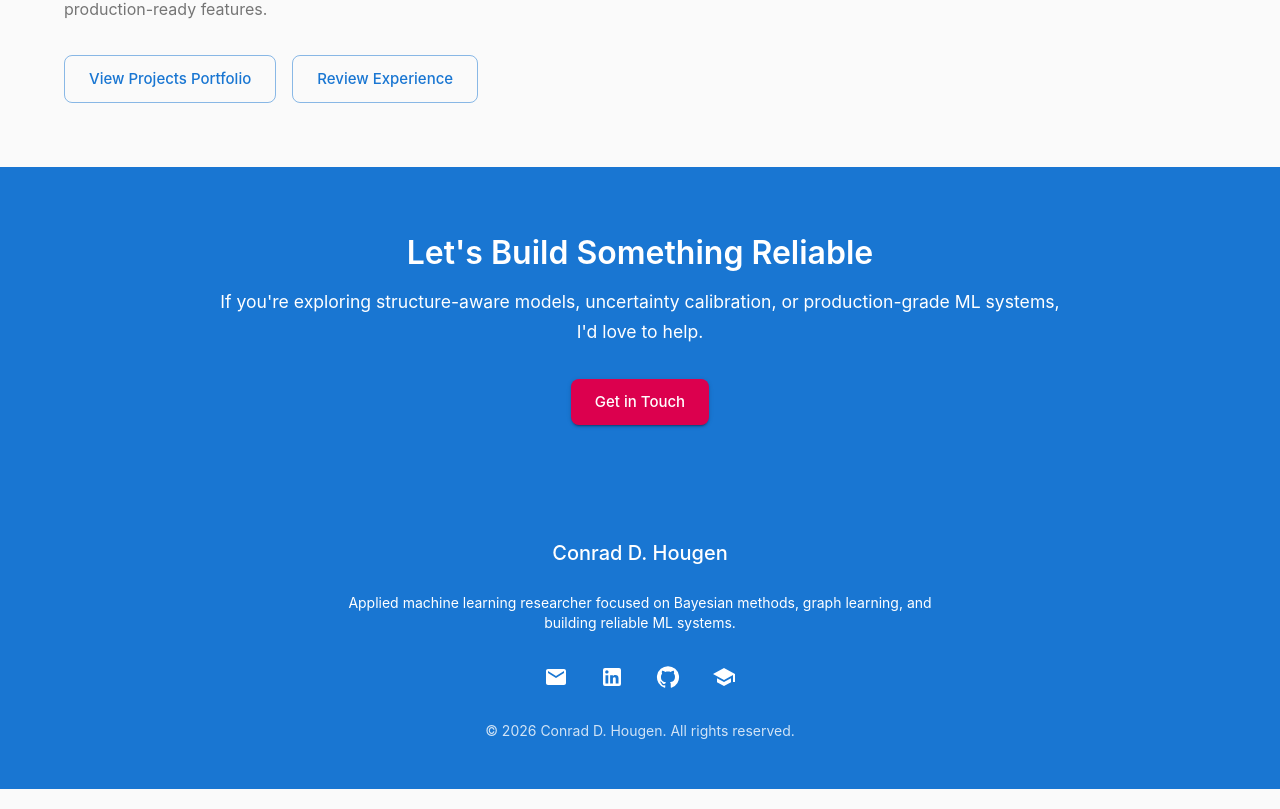
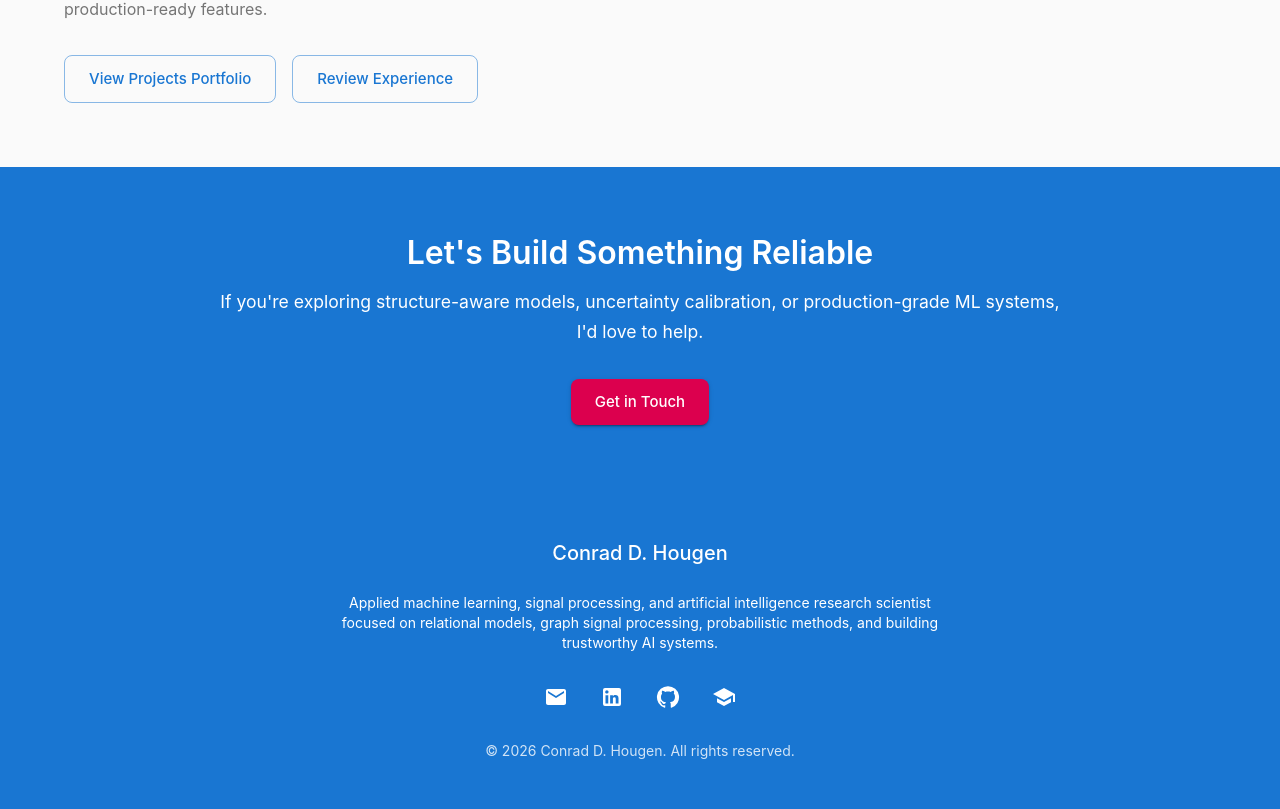
Before and after one commit to ConradHougen/conradhougen.github.io, a Next.js app: page / in a window 1280 px wide. Shown: the part 2255-3064 px from the top of the page. Built offline with nearby package versions, Linux system fonts and the light colour scheme; what @mui/material-nextjs would draw is missing.

Commit message:
Update footer

```diff
--- a/src/components/Footer.tsx
+++ b/src/components/Footer.tsx
@@ -32,8 +32,8 @@ export default function Footer() {
             Conrad D. Hougen
           </Typography>
           <Typography variant="body2" align="center" sx={{ maxWidth: 600 }}>
-            Applied machine learning researcher focused on Bayesian methods, graph learning,
-            and building reliable ML systems.
+            Applied machine learning, signal processing, and artificial intelligence research scientist focused on
+            relational models, graph signal processing, probabilistic methods, and building trustworthy AI systems.
           </Typography>
           <Stack direction="row" spacing={2}>
             <Tooltip title={copied ? 'Copied!' : 'Copy email'} placement="top">
```
